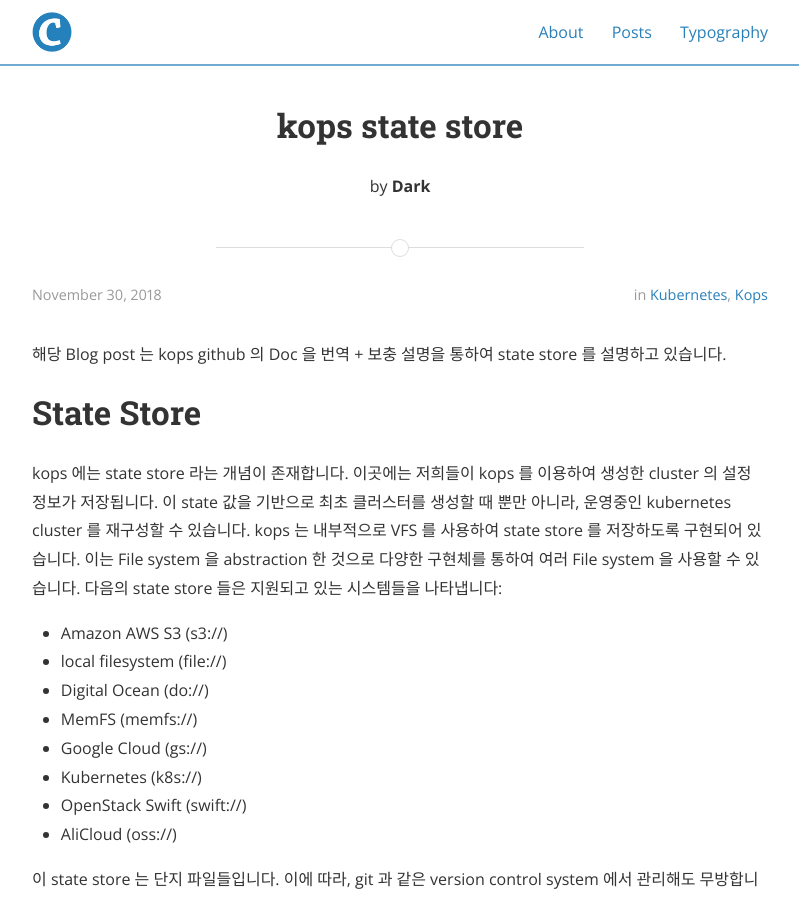
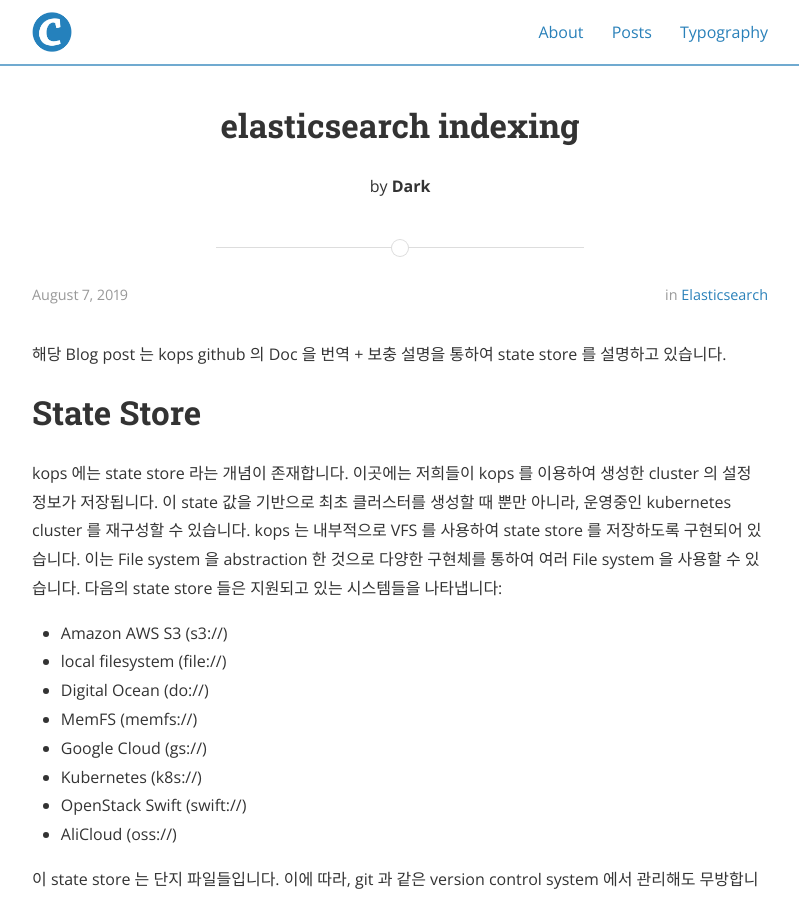
Before and after one commit to Dark0096/Dark0096.github.io, a Jekyll site: the page built from _posts/2019-08-07-elasticsearch-indexing.markdown, in a window 1280 px wide and 900 px high. Shown: the whole window, without its empty margins (240-1039 px from the left). Built offline with Jekyll 4.4.1, drawn with Linux system fonts in a browser that asks for light colours; nearby versions of some CDN libraries; some of the changed text lies outside the part shown.

Commit message:
fix: modify blog meta file

```diff
--- a/_posts/2019-08-07-elasticsearch-indexing.markdown
+++ b/_posts/2019-08-07-elasticsearch-indexing.markdown
@@ -1,10 +1,10 @@
 ---
 layout: post
-title:  "kops state store"
-date:   2018-11-30 01:00:00
+title:  "elasticsearch indexing"
+date:   2019-08-07 23:00:00
 author: Dark
-categories: kubernetes kops
-tags: kubernetes kops
+categories: elasticsearch
+tags: elasticsearch
 ---
 
 해당 Blog post 는 kops github 의 Doc 을 번역 + 보충 설명을 통하여 state store 를 설명하고 있습니다.
```
